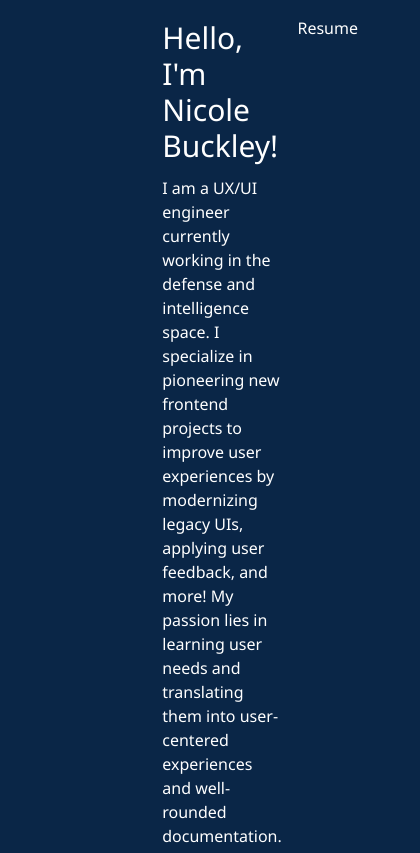
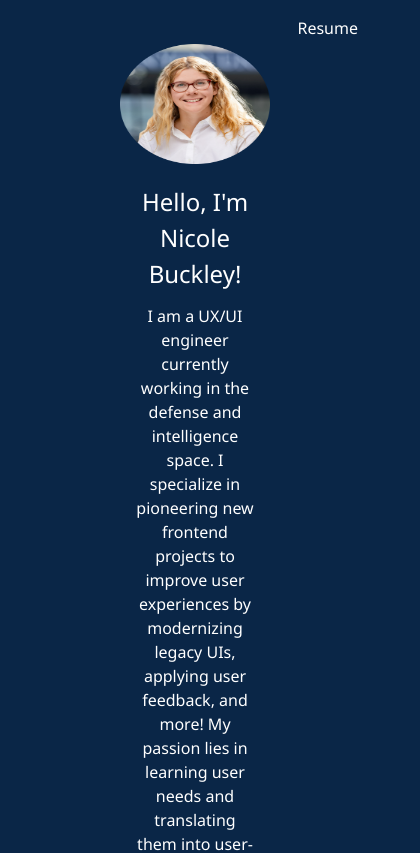
Before and after one commit to nicoleloughnane/projectportfolio, a Vue app: page / in a window 390 px wide. Shown: the top 853 px of the page, 420 px wide, since content can reach past the window. Built offline with nearby package versions, Linux system fonts and the light colour scheme.

Commit message:
responsiveness overhaul

```diff
--- a/src/App.vue
+++ b/src/App.vue
@@ -15,7 +15,8 @@
         <h2 class="text-2xl my-4">About Me</h2>
         <p class="text-base my-4">
           My journey in the realm of computer science started in college when I decided I wanted to combine
-          my interests in art and computers into frontend development as well as UI design. Currently, I reside in Phoenix, AZ where I spend my free
+          my interests in art and computers into frontend development as well as UI design. Currently, I reside in
+          Phoenix, AZ where I spend my free
           time
           playing video games, drawing, and spending time with
           my family.
@@ -24,7 +25,7 @@
     </div>
 
     <!--projects-->
-    <div class="mx-20 mt-8">
+    <div class="my-work">
       <h2 class="text-3xl my-4">My Work</h2>
       <!--dfj-->
       <h3 class="text-xl my-4 font-bold">Daily Faith Journal</h3>
@@ -40,17 +41,21 @@
             create journal entries and record sermon notes taken a church through a
             convenient online platform. The app is designed to be accessible and responsive through
             the web browser on either a computer or a mobile device.
-        <br/>
-        <br/>
+            <br />
+            <br />
             In this class, I singlehandedly saw this project through its initial planning stages, proposal, wireframing,
             development, and
-        deployment. The first semester of the course was spent planning and providing our professor with a mock proposal
-        for the project. I defined the scope and requirements and how the app would address a user need and help resolve
-        their problem. I planned tickets and sprints using Jira. The second semester of the course was spent completing
+            deployment. The first semester of the course was spent planning and providing our professor with a mock
+            proposal
+            for the project. I defined the scope and requirements and how the app would address a user need and help
+            resolve
+            their problem. I planned tickets and sprints using Jira. The second semester of the course was spent
+            completing
             those tickets by developing the project. I started with low fidelity wireframes in pencil and paper then
             translated them to high fidelity wireframes in Adobe XD (as displayed below) as well as a
             color palette to give my app and overall theme. I based the theme off of my university's colors (purple and
-        white). Then, I implemented those wireframes using Vue.js and Tailwind CSS. I used a mock backend to start but
+            white). Then, I implemented those wireframes using Vue.js and Tailwind CSS. I used a mock backend to start
+            but
             then connected the project to a backend I built using Express and MongoDB for my database.
           </p>
         </div>
@@ -139,10 +144,14 @@ export default {
 </script>
 
 <style>
-/*profile picture */
+/* profile picture */
 .profile {
   width: 220px;
   height: 220px;
+  aspect-ratio: 1 / 1;
+  max-width: 220px;
+  min-width: 220px;
+  display: block;
 }
 
 .intro {
@@ -151,7 +160,19 @@ export default {
   margin-bottom: 40px;
 }
 
-/* one image */
+.my-work {
+  margin-left: 5rem
+    /* 80px */
+  ;
+  margin-right: 5rem
+    /* 80px */
+  ;
+  margin-top: 2rem
+    /* 32px */
+  ;
+}
+
+/* project image styles */
 .project-flex-item {
   width: 100%;
   height: auto;
@@ -167,7 +188,32 @@ export default {
   gap: 20px;
 }
 
-@media screen and (max-width:1800px) {
+/* minesweeper layout */
+.minesweeper {
+  display: grid;
+  grid-template-columns: repeat(auto-fit, minmax(250px, 1fr));
+  grid-gap: 20px;
+}
+
+.minesweeperSnippet {
+  max-width: 90%;
+  height: auto;
+  object-fit: cover;
+  image-rendering: pixelated;
+}
+
+.dfj-logo {
+  max-width: 300px;
+  max-height: 300px;
+}
+
+.ux-wireframe {
+  max-width: 400px;
+  max-height: 750px;
+}
+
+/* mobile */
+@media screen and (max-width: 1800px) {
   .project-flex {
     flex-direction: column;
     align-items: center;
@@ -179,50 +225,113 @@ export default {
   }
 }
 
-/*group of snippets from minesweeper project */
-.minesweeper {
-  display: grid;
-  grid-template-columns: repeat(auto-fit, minmax(250px, 1fr));
-  grid-gap: 20px;
+/* med sized screens */
+@media screen and (max-width: 1024px) {
+  .main {
+    padding: 0 16px;
   }
 
-/*one snippet */
-.minesweeperSnippet {
-  max-width: 90%;
-  height: auto;
-  object-fit: cover;
-  image-rendering: pixelated;
+  .mx-20 {
+    margin-left: 16px;
+    margin-right: 16px;
+  }
 }
 
-/*for smaller screens */
-@media screen and (max-width:650px) {
+/* tablet */
+@media screen and (max-width: 768px) {
+  .intro {
+    margin-inline: 24px;
+  }
+
+  .dfj-logo {
+    max-width: 250px;
+    max-height: 250px;
+  }
+
+  .profile {
+    width: 180px;
+    height: 180px;
+    margin-bottom: 20px;
+    min-width: 150px;
+  }
+
+  .project-flex-item {
+    width: 90%;
+  }
+}
+
+/* mobile */
+@media screen and (max-width: 650px) {
   .intro {
     flex-direction: column;
     align-items: center;
-    max-width: 600px;
-    margin: 0 auto;
-    margin-inline: 50px;
+    max-width: 100%;
+    margin: 24px 16px;
+    text-align: center;
     white-space: pre-line;
   }
 
   .profile {
-    display: block;
-    margin: 0 auto;
+    height: 150px;
+    width: 150px;
+
+  }
+
+  .my-work {
+    margin-left: 0rem;
+    margin-right: 0rem;
+    margin-top: 0rem;
+  }
+
+  .flex-col.ml-6 {
+    margin-left: 0;
+  }
+
+  h2.text-3xl {
+    font-size: 1.5rem;
+  }
+
+  h2.text-2xl {
+    font-size: 1.25rem;
+  }
+
+  .mx-20 {
+    margin-left: 12px;
+    margin-right: 12px;
+  }
+
+  .dfj-logo {
+    max-width: 200px;
+    max-height: 200px;
+  }
+
+  /* project descriptions */
+  .project-flex-item {
     width: 100%;
-    max-width: 200px;
-    height: auto;
-    border-radius: 50%;
+  }
+
+  hr {
+    margin: 24px 0;
   }
 }
 
-.dfj-logo {
-  max-width: 300px;
-  max-height: 300px;
+/* extra small */
+@media screen and (max-width: 480px) {
+  .profile {
+    width: 120px;
+    height: 120px;
   }
 
-.ux-wireframe {
-  max-width: 400px;
-  max-height: 750px;
+  .text-base {
+    font-size: 0.9rem;
+  }
 
+  .minesweeper {
+    grid-template-columns: 1fr;
+  }
+
+  .project-flex-item.ux-wireframe {
+    max-width: 280px;
+  }
 }
 </style>
```
Lines whose indentation alone changed are shown as unchanged.
